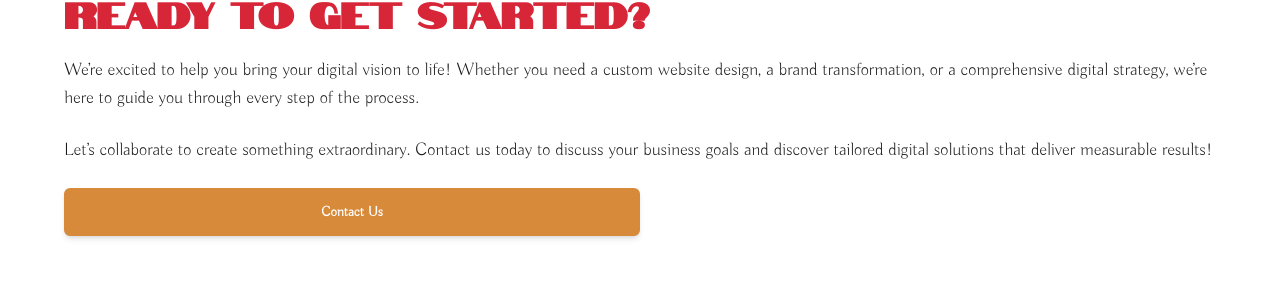
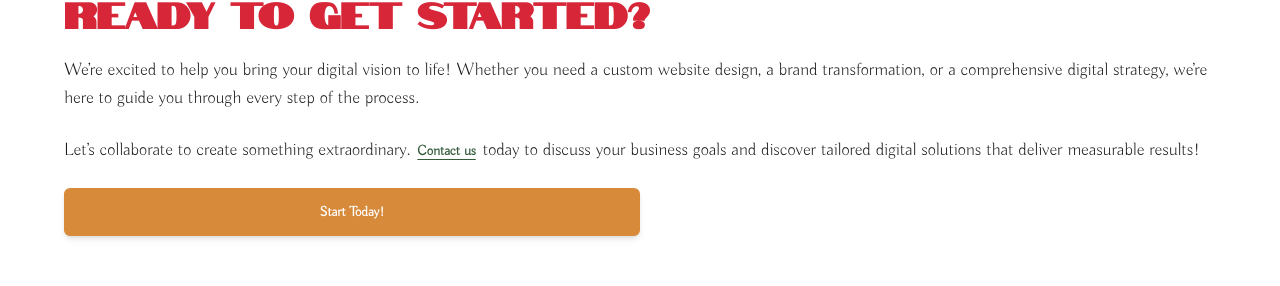
Before and after one commit to tmchuynh/phoenix-code-studio, a Next.js app: page / in a window 1280 px wide. Shown: the part 3990-4276 px from the top of the page. Built offline with nearby package versions, Linux system fonts and the light colour scheme.

Commit message:
add link to contact us page

```diff
--- a/src/components/CallToAction.tsx
+++ b/src/components/CallToAction.tsx
@@ -18,16 +18,23 @@ const CallToAction = () => {
         process.
       </p>
       <p>
-        Let’s collaborate to create something extraordinary. Contact us today to
-        discuss your business goals and discover tailored digital solutions that
-        deliver measurable results!
+        Let’s collaborate to create something extraordinary.{" "}
+        <Button
+          variant={"link"}
+          onClick={() => router.push("/contact-us")}
+          className="p-0 m-0 h-fit"
+        >
+          Contact us
+        </Button>{" "}
+        today to discuss your business goals and discover tailored digital
+        solutions that deliver measurable results!
       </p>
       <Button
         className="w-1/2 my-3"
         variant={"accent"}
         onClick={navigateToContact}
       >
-        Contact Us
+        Start Today!
       </Button>
     </section>
   );
```
